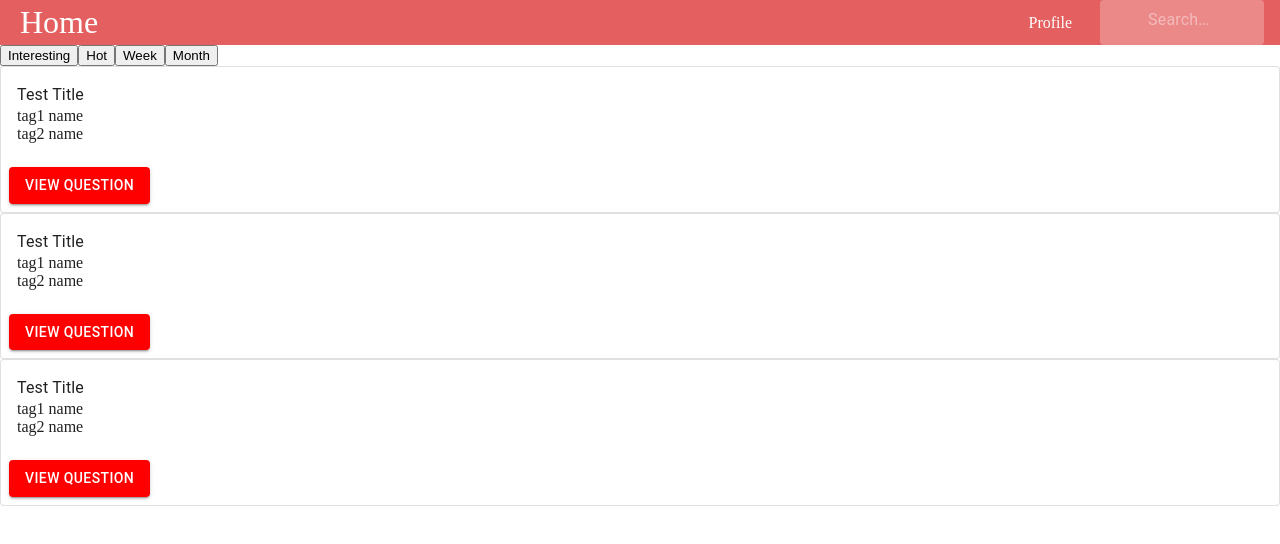
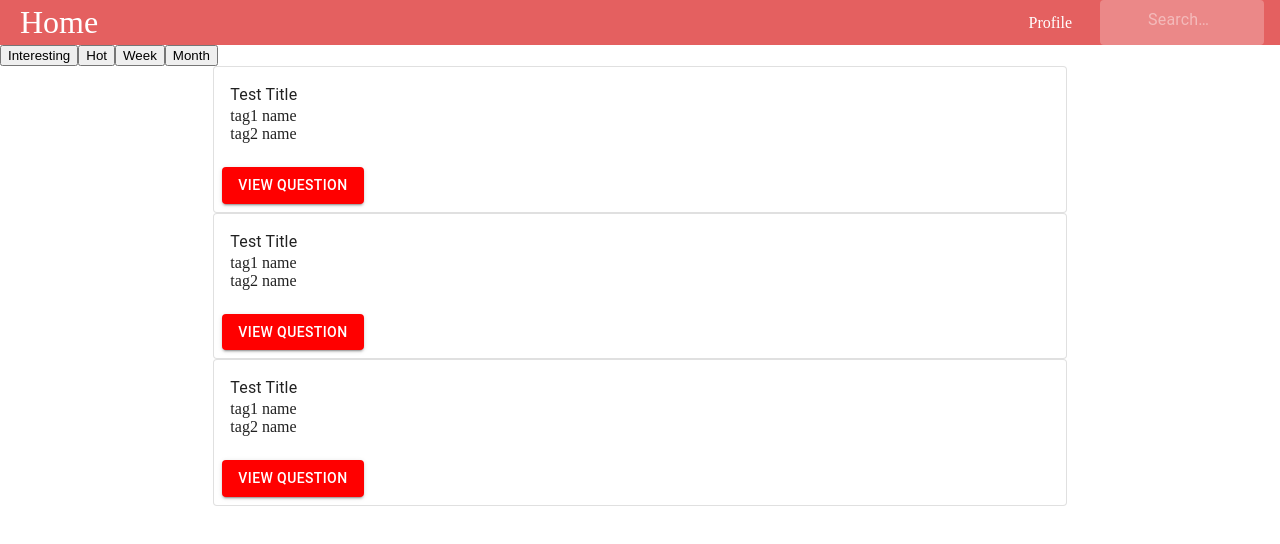
Before and after one commit to Chaseforyourlife/HackDay2023, a React (Vite) app in the folder gui/: page / in a window 1280 px wide. Shown: the top 544 px of the page. Built offline with nearby package versions, Linux system fonts and the light colour scheme.

Commit message:
moved questionlist to center

```diff
--- a/gui/src/App.jsx
+++ b/gui/src/App.jsx
@@ -8,7 +8,7 @@ import Post from './pages/Post/Post'
 export default function App(){
     return(
         <Router>
-            <div className="App" id="App">
+          <div className="App" id="App">
                 <meta httpEquiv="Cache-Control" content=" no-cache, no-store, must-revalidate"></meta>
                 <header className="App-header" id="App-header">
                     <NavBar/>
--- a/gui/src/components/QuestionCard/QuestionCard.jsx
+++ b/gui/src/components/QuestionCard/QuestionCard.jsx
@@ -3,10 +3,8 @@ import { Box, Card, CardContent, CardActions, Typography, Button } from '@mui/ma
 import TagList from '../Common/TagList/TagList'
 
 const QuestionInfo = (props) => {
-    console.log(JSON.stringify(props))
-    console.log(props.questionInfo)
     return (
-        <Box>
+        <Box sx={{my:"4"}}>
             <Card variant="outlined">
                 <CardContent>
                     <Box>
--- a/gui/src/components/QuestionList/QuestionList.jsx
+++ b/gui/src/components/QuestionList/QuestionList.jsx
@@ -1,8 +1,12 @@
 import React from 'react'
 import QuestionCard from '../QuestionCard/QuestionCard'
+import {Box} from '@mui/material';
 
 
 export default function QuestionList(props) {
-    return (props.questions.map((question) => <QuestionCard questionInfo={question}/>)
-    )
+    return (
+    <Box>
+        {props.questions.map((question) => <QuestionCard questionInfo={question}/>)}
+    </Box>
+    );
 }
--- a/gui/src/pages/Home/Home.jsx
+++ b/gui/src/pages/Home/Home.jsx
@@ -1,9 +1,24 @@
 import React from 'react';
 import SortQuestionsBar from '../../components/SortQuestionsBar/SortQuestionsBar';
-import Post from '../Post/Post';
 import QuestionList from '../../components/QuestionList/QuestionList';
 import "./styles.css"
-import { Box } from '@mui/material';
+import { Box, Grid } from '@mui/material';
+
+
+
+
+export default function Home(){
+    return (<Box>
+        <SortQuestionsBar/>
+        <Grid container justifyContent="center" sx={{flexGrow: 1}} id='home-div'>
+            <Grid item xs={8} spacing={8}>
+                <QuestionList questions={questions}/>
+            </Grid>
+        </Grid>
+    </Box>
+    );
+}
+
 
 const questionInfo = {
     title: "Test Title",
@@ -43,6 +58,7 @@ const questionInfo = {
     }
 }
 
+const questions = [ questionInfo, questionInfo, questionInfo]
 const answers = [
     {
         content: "Test answer content 1",
@@ -97,16 +113,3 @@ const answers = [
     }
   }
 ]
-
-const questions = [ questionInfo, questionInfo, questionInfo ]
-
-
-export default function Home(){
-    return (
-        <Box id='home-div'>
-            <SortQuestionsBar/>
-            <QuestionList questions={questions}/>
-            {/* <Post questionInfo={questionInfo} answers={answers}/> */}
-        </Box>
-    );
-}
```
Also changed, not shown: gui/src/pages/CreateQuestion/CreateQuestion.jsx (added, +11 -0 lines), gui/src/components/Question/Question.jsx (indentation only). Lines whose indentation alone changed are shown as unchanged.
